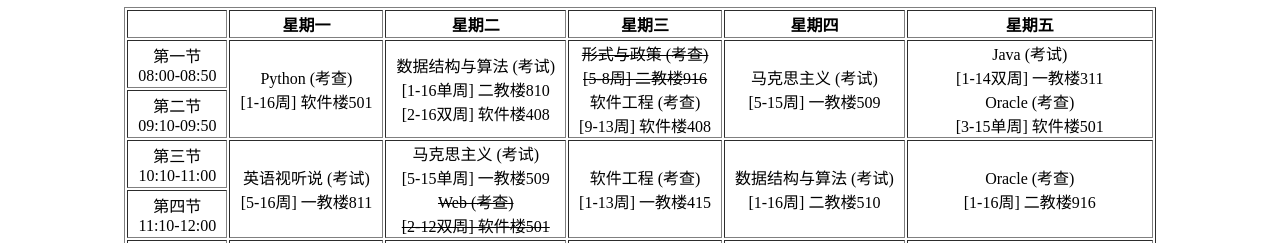
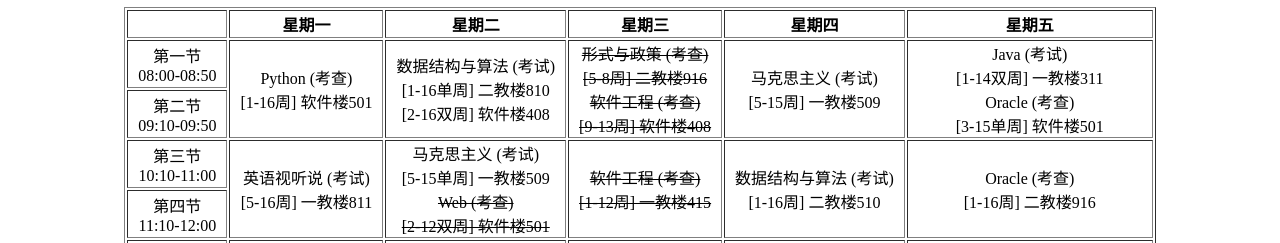
Before and after one commit to li-zhan-zhan/class_schedule, a plain HTML site: page index.html in a window 1280 px wide. Shown: the part 220-463 px from the top of the page. Drawn offline with Linux system fonts and the light colour scheme.

Commit message:
remove passed classes

```diff
--- a/index.html
+++ b/index.html
@@ -29,7 +29,7 @@
 					<td rowspan="2">数据结构与算法 (考试) <br>[1-16单周] 二教楼810 <br>
 															[2-16双周] 软件楼408</td>
 					<td rowspan="2"><span class="del">形式与政策 (考查) <br>[5-8周] 二教楼916</span> <br>
-														软件工程 (考查)<br>[9-13周] 软件楼408</td>
+														<del>软件工程 (考查)<br>[9-13周] 软件楼408</del></td>
 					<td rowspan="2">马克思主义 (考试) <br>[5-15周] 一教楼509</td>
 					<td rowspan="2">Java (考试) <br>[1-14双周] 一教楼311 <br
 								>Oracle (考查) <br>[3-15单周] 软件楼501</td>
@@ -42,7 +42,7 @@
 					<td rowspan="2">英语视听说 (考试) <br>[5-16周] 一教楼811</td>
 					<td rowspan="2">马克思主义 (考试) <br>[5-15单周] 一教楼509 <br>
 														<del>Web (考查)<br>[2-12双周] 软件楼501</del></td>
-					<td rowspan="2">软件工程 (考查) <br>[1-13周] 一教楼415</td>
+					<td rowspan="2"><del>软件工程 (考查) <br>[1-12周] 一教楼415</del></td>
 					<td rowspan="2">数据结构与算法 (考试) <br>[1-16周] 二教楼510</td>
 					<td rowspan="2">Oracle (考查) <br>[1-16周] 二教楼916</td>
 				</tr>
```
